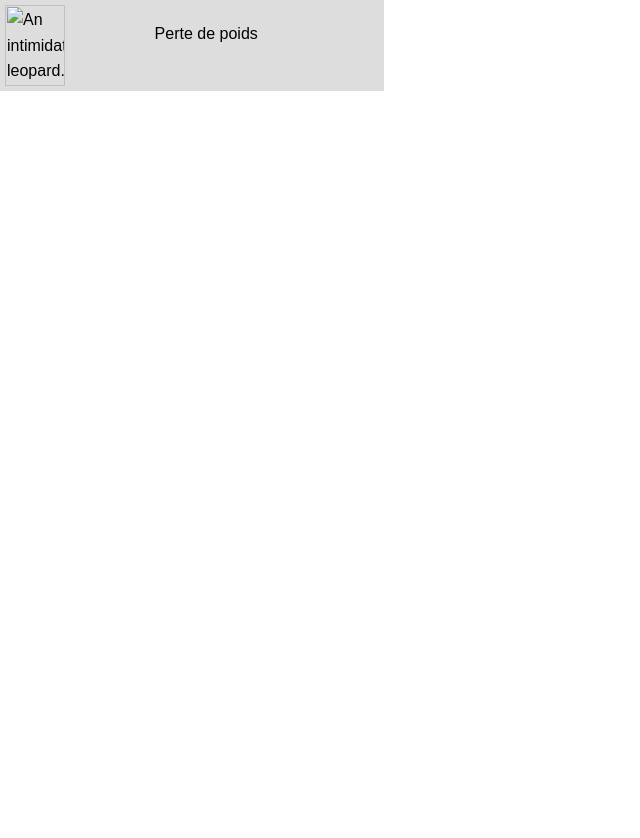
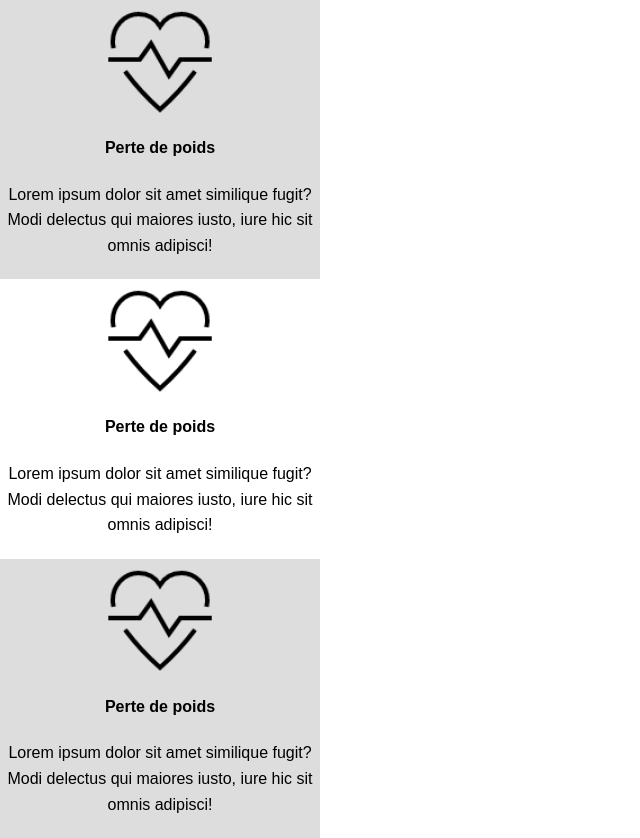
Before and after one commit to RobinCoblentz/ProjetGit-, a website: page section/info.html in a window 1280 px wide. Shown: the whole page, without its empty margins (0-640 px from the left). Before the commit the page ends 800 px from the top, so only its background shows below. Drawn offline with Linux system fonts and the light colour scheme; files that its build step writes are made by us from their sources.

Commit message:
maj code

```diff
--- a/css/style.css
+++ b/css/style.css
@@ -24,16 +24,25 @@
     /*border: 10px ridge #f00;*/
     background-color: rgb(221, 221, 221);
     padding: .5rem;
-    display: flex;
-    width: 30%;
+    align-self: center;
+    width: 25%;
+}
+
+.blanc {
+    background-color: rgb(255, 255, 255);
 }
 
 .warning img {
-    width: 40%;
+    width: 35%;
     align-self: center;
 }
 
 .warning p {
+    font: Montserrat;
+    text-align: center;
+}
+
+.warning h4 {
     font: Montserrat;
     text-align: center;
 }
@@ -43,6 +52,4 @@
 
 
 
-
-
 /************** REDOUANE ***************/
--- a/section/info.html
+++ b/section/info.html
@@ -1,14 +1,32 @@
 <html>
     <head>
-        <link rel="stylesheet" href="./css/style.css">
-        <link rel="stylesheet" href="./css/normalize.css">
-        <link rel="stylesheet" href="./css/base.css">
+        <link rel="stylesheet" href="../css/style.css">
+        <link rel="stylesheet" href="../css/normalize.css">
+        <link rel="stylesheet" href="../css/base.css">
     </head>
 
     <div class="warning">
-        <img src="/media/examples/leopard.jpg"
-             alt="An intimidating leopard.">
-        <p>Perte de poids</p>
+        <center>
+        <img src="../img/heartbeat@2x.png"
+             alt="An intimidating leopard."></center>
+        <h4>Perte de poids</h4>
+        <p>Lorem ipsum dolor sit amet similique fugit? Modi delectus qui maiores iusto, iure hic sit omnis adipisci!</p>
+    </div>
+
+    <div class="warning blanc">
+        <center>
+        <img src="../img/heartbeat@2x.png"
+             alt="An intimidating leopard."></center>
+        <h4>Perte de poids</h4>
+        <p>Lorem ipsum dolor sit amet similique fugit? Modi delectus qui maiores iusto, iure hic sit omnis adipisci!</p>
+    </div>
+
+    <div class="warning">
+        <center>
+        <img src="../img/heartbeat@2x.png"
+             alt="An intimidating leopard."></center>
+        <h4>Perte de poids</h4>
+        <p>Lorem ipsum dolor sit amet similique fugit? Modi delectus qui maiores iusto, iure hic sit omnis adipisci!</p>
     </div>
 
 </html>
```
Also changed, not shown: info.html (deleted, +0 -26 lines).
